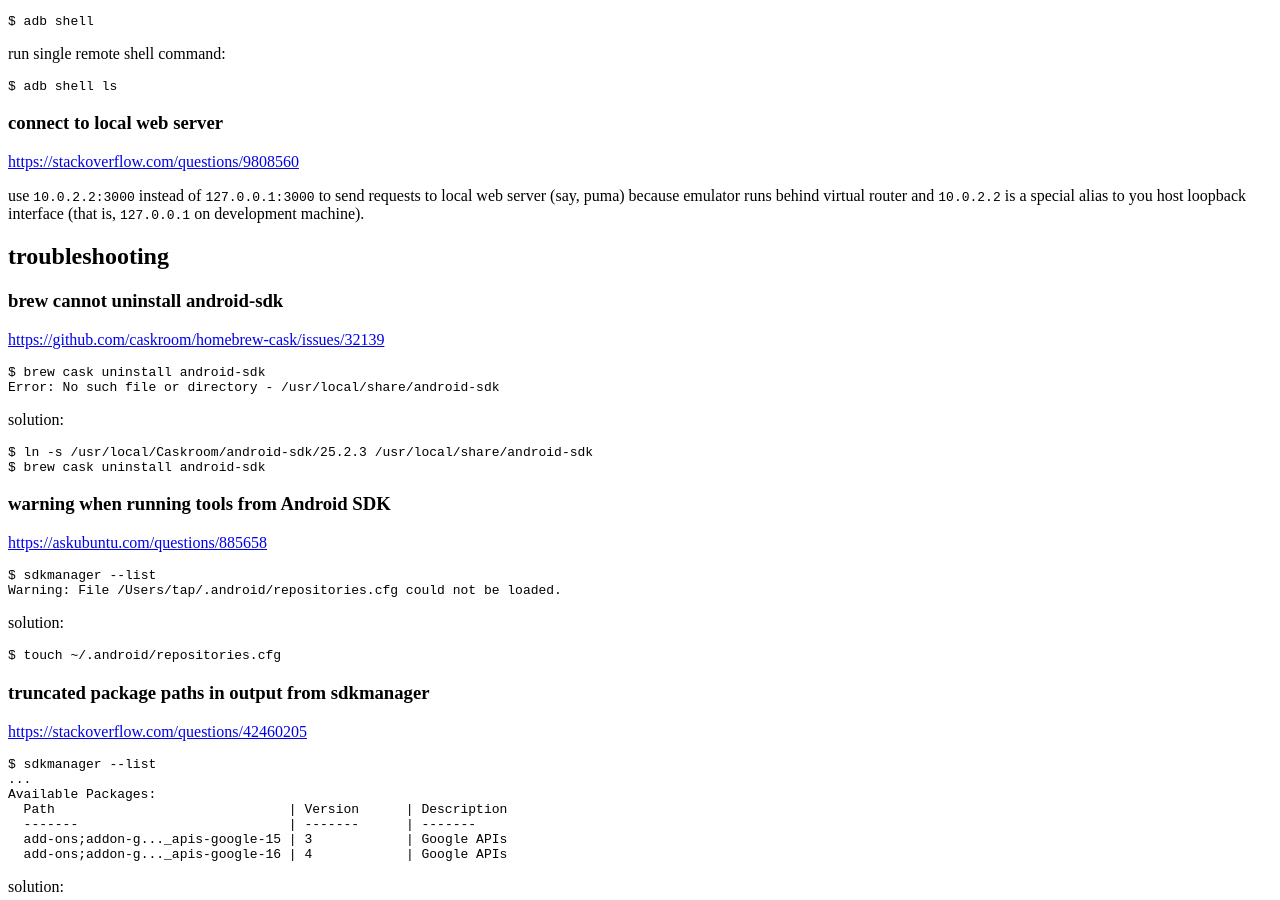
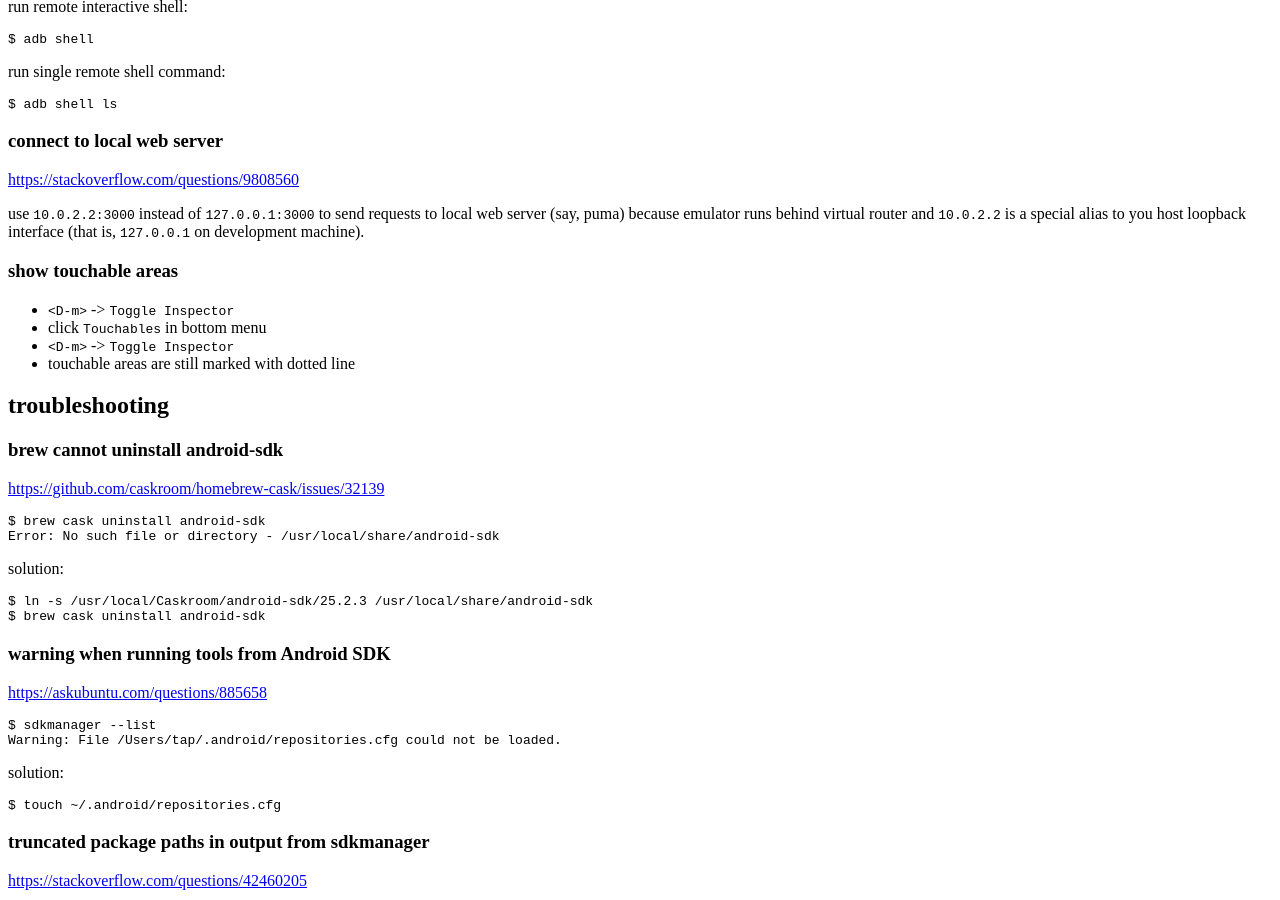
Before and after one commit to tap349/tap349.github.io, a Jekyll site: the page built from _posts/2017-05-24-react-native-android.md, in a window 1280 px wide and 900 px high, scrolled down 4894 px. Built offline with Jekyll 4.4.1, drawn with Linux system fonts in a browser that asks for light colours.

Commit message:
update 2017-06-17_18:22:57

```diff
--- a/_posts/2017-05-24-react-native-android.md
+++ b/_posts/2017-05-24-react-native-android.md
@@ -303,6 +303,13 @@
 is a special alias to you host loopback interface (that is, `127.0.0.1` on
 development machine).
 
+### show touchable areas
+
+- `<D-m>` -> `Toggle Inspector`
+- click `Touchables` in bottom menu
+- `<D-m>` -> `Toggle Inspector`
+- touchable areas are still marked with dotted line
+
 ## troubleshooting
 
 ### brew cannot uninstall android-sdk
```
